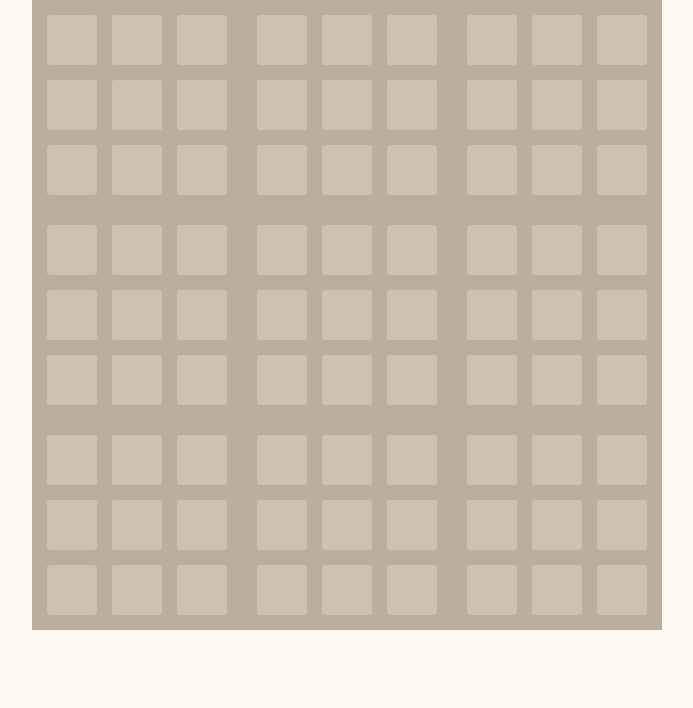
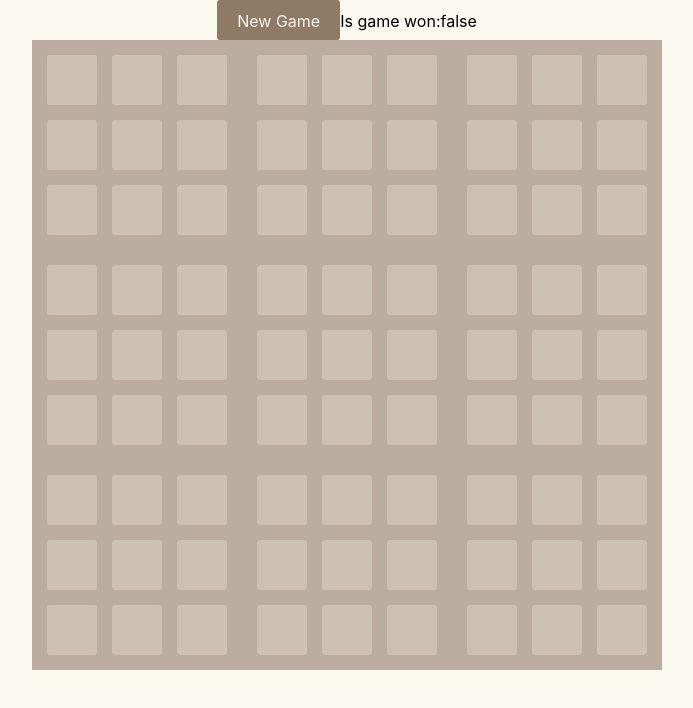
Before and after one commit to Joel-Raju/legendary-tic-tac-toe, a React (Create React App) app: page / in a window 1280 px wide. Shown: the top 708 px of the page, without its empty margins (293-986 px from the left). Built offline with nearby package versions, Linux system fonts and the light colour scheme.

Commit message:
Added how to play, other improvements
- changed the style of cell based on player type
- refactored board won logic
- added Button component

```diff
--- /dev/null
+++ b/src/common/types.ts
@@ -0,0 +1 @@
+export type PlayerType = 'X' | 'O' | undefined;
--- /dev/null
+++ b/src/common/utils.ts
@@ -0,0 +1,107 @@
+/**
+ * If won returns the winning row / col / diagoal indices or else undefined
+ * @param gameState Game State of a board
+ * @returns
+ */
+
+export const isBoardWon = (
+  gameState: Array<Array<number>>
+): Array<Array<number>> | false => {
+  if (
+    gameState[0][0] &&
+    gameState[0][0] === gameState[0][1] &&
+    gameState[0][1] === gameState[0][2]
+  ) {
+    return [
+      [0, 0],
+      [0, 1],
+      [0, 2]
+    ];
+  }
+
+  if (
+    gameState[1][0] &&
+    gameState[1][0] === gameState[1][1] &&
+    gameState[1][1] === gameState[1][2]
+  ) {
+    return [
+      [1, 0],
+      [1, 1],
+      [1, 2]
+    ];
+  }
+
+  if (
+    gameState[2][0] &&
+    gameState[2][0] === gameState[2][1] &&
+    gameState[2][1] === gameState[2][2]
+  ) {
+    return [
+      [2, 0],
+      [2, 1],
+      [2, 2]
+    ];
+  }
+
+  if (
+    gameState[0][0] &&
+    gameState[0][0] === gameState[1][0] &&
+    gameState[1][0] === gameState[2][0]
+  ) {
+    return [
+      [0, 0],
+      [1, 0],
+      [2, 0]
+    ];
+  }
+
+  if (
+    gameState[0][1] &&
+    gameState[0][1] === gameState[1][1] &&
+    gameState[1][1] === gameState[2][1]
+  ) {
+    return [
+      [0, 1],
+      [1, 1],
+      [2, 1]
+    ];
+  }
+
+  if (
+    gameState[0][2] &&
+    gameState[0][2] === gameState[1][2] &&
+    gameState[1][2] === gameState[2][2]
+  ) {
+    return [
+      [0, 2],
+      [1, 2],
+      [2, 2]
+    ];
+  }
+
+  if (
+    gameState[0][0] &&
+    gameState[0][0] === gameState[1][1] &&
+    gameState[1][1] === gameState[2][2]
+  ) {
+    return [
+      [0, 0],
+      [1, 1],
+      [2, 2]
+    ];
+  }
+
+  if (
+    gameState[0][2] &&
+    gameState[0][2] === gameState[1][1] &&
+    gameState[1][1] === gameState[2][1]
+  ) {
+    return [
+      [0, 2],
+      [1, 1],
+      [2, 1]
+    ];
+  }
+
+  return false;
+};
--- /dev/null
+++ b/src/components/Button.tsx
@@ -0,0 +1,19 @@
+import styled from 'styled-components';
+
+const Button = styled.button`
+  appearance: none;
+  border: none;
+  font: inherit;
+  color: inherit;
+  display: inline-block;
+  background: #8f7a66;
+  border-radius: 3px;
+  padding: 0 20px;
+  text-decoration: none;
+  color: #f9f6f2;
+  height: 40px;
+  line-height: 42px;
+  cursor: pointer;
+`;
+
+export default Button;
--- a/src/components/Game.tsx
+++ b/src/components/Game.tsx
@@ -1,6 +1,15 @@
 import React from 'react';
+import styled from 'styled-components';
+import reducer, {
+  State as AppState,
+  InitialState as AppInitialState,
+  Action as AppAction
+} from '../store/gameReducer';
 import GameBoard from './GameBoard';
-import styled from 'styled-components';
+import { PlayerType } from '../common/types';
+import { isBoardWon } from '../common/utils';
+import Button from './Button';
+import { ActionTypes } from '../store/actionTypes';
 
 const StyledGame = styled.div`
   border-radius: 3px;
@@ -15,10 +24,10 @@ const getInitialGameState = () => {
   const gameBoardCount = 9;
   const gridSize = 3;
   const initialState = new Array(gameBoardCount);
-  for (let board = 0; board < gameBoardCount; board++) {
+  for (let board = 0; board < gameBoardCount; board += 1) {
     const rowCount = gridSize;
     const gameGrid = new Array(3);
-    for (let j = 0; j < rowCount; j++) {
+    for (let j = 0; j < rowCount; j += 1) {
       gameGrid[j] = new Array(gridSize);
     }
     initialState[board] = gameGrid;
@@ -29,13 +38,18 @@ const getInitialGameState = () => {
 
 const Game: React.FC = () => {
   const gameBoardCount = 9;
+
   const [gameState, setGameState] = React.useState(getInitialGameState());
+
+  const [appState, dispatch] = React.useReducer<
+    React.Reducer<AppState, AppAction>
+  >(reducer, AppInitialState);
 
   const makeMove = (
     boardIndex: number,
     row: number,
     col: number,
-    value: 'X' | 'O'
+    value: PlayerType
   ) => {
     const boardState = gameState[boardIndex].slice();
     boardState[row][col] = value;
@@ -48,18 +62,7 @@ const Game: React.FC = () => {
 
   const isGameBoardWon = (boardIndex: number) => {
     const boardState = gameState[boardIndex];
-    return (
-      (boardState[0][0] === boardState[0][1] &&
-        boardState[0][1] === boardState[0][2]) ||
-      (boardState[1][0] === boardState[1][1] &&
-        boardState[1][1] === boardState[1][2]) ||
-      (boardState[2][0] === boardState[2][1] &&
-        boardState[2][1] === boardState[2][2]) ||
-      (boardState[0][0] === boardState[1][1] &&
-        boardState[1][1] === boardState[2][2]) ||
-      (boardState[0][2] === boardState[1][1] &&
-        boardState[1][1] === boardState[2][0])
-    );
+    return !!isBoardWon(boardState);
   };
 
   const isGameWon = () => {
@@ -75,27 +78,31 @@ const Game: React.FC = () => {
     );
   };
 
+  const startNewGame = () => {
+    setGameState(getInitialGameState());
+    dispatch({ type: ActionTypes.INCREMENT_NUM_OF_GAMES });
+  };
+
   const renderGameBoards = () => {
     const gridSize = 3;
     const gameBoards: any = [];
 
-    for (let row = 0, boardIndex = 0; row < gridSize; row++) {
+    for (let row = 0, boardIndex = 0; row < gridSize; row += 1) {
       const rowBoards = [];
       (bIndex => {
-        for (let col = 0; col < gridSize; col++) {
+        for (let col = 0; col < gridSize; col += 1) {
           rowBoards.push(
             <GameBoard
               key={row + col}
+              playerType={appState.playerType}
               gameState={gameState[boardIndex]}
               isWon={isGameBoardWon(boardIndex)}
-              onClick={(row, col) =>
-                (bIdx => {
-                  makeMove(bIdx, row, col, 'X');
-                })(bIndex)
+              onClick={(bRow, bCol) =>
+                makeMove(bIndex, bRow, bCol, appState.playerType)
               }
             />
           );
-          boardIndex++;
+          boardIndex += 1;
         }
         gameBoards.push(
           <div className='row' key={row}>
@@ -108,7 +115,16 @@ const Game: React.FC = () => {
     return gameBoards;
   };
 
-  return <StyledGame>{renderGameBoards()}</StyledGame>;
+  return (
+    <StyledGame>
+      <div>
+        <Button onClick={startNewGame}>New Game</Button>
+        Is game won:
+        {isGameWon() ? 'true' : 'false'}
+      </div>
+      {renderGameBoards()}
+    </StyledGame>
+  );
 };
 
 export default Game;
--- a/src/components/GameBoard.tsx
+++ b/src/components/GameBoard.tsx
@@ -1,6 +1,7 @@
 import React from 'react';
 import styled from 'styled-components';
 import GridCell from './GridCell';
+import { PlayerType } from '../common/types';
 
 const StyledBoard = styled.div`
   display: inline-block;
@@ -22,12 +23,18 @@ const StyledBoard = styled.div`
 `;
 
 interface Props {
+  playerType: PlayerType;
   gameState: [];
   isWon: boolean;
   onClick: (row: number, col: number) => any;
 }
 
-const GameBoard: React.FC<Props> = ({ gameState, isWon, onClick }) => {
+const GameBoard: React.FC<Props> = ({
+  gameState,
+  isWon,
+  onClick,
+  playerType
+}) => {
   const handleClick = (row: number, col: number) => {
     if (gameState[row][col]) {
       return;
@@ -44,7 +51,7 @@ const GameBoard: React.FC<Props> = ({ gameState, isWon, onClick }) => {
         cells.push(
           <GridCell
             key={row + col}
-            type='empty'
+            playerType={playerType}
             value={gameState[row][col]}
             onClick={() => handleClick(row, col)}
           />
--- a/src/components/GridCell.tsx
+++ b/src/components/GridCell.tsx
@@ -1,9 +1,28 @@
 import React from 'react';
 import styled from 'styled-components';
+import { PlayerType } from '../common/types';
 
-const StyledCell = styled.div`
+enum CellType {
+  EMPTY,
+  PLAYER,
+  BOT
+}
+
+const getBgColor = (type: CellType) => {
+  if (type === CellType.PLAYER) {
+    return `#ede0c8`;
+  }
+
+  if (type === CellType.BOT) {
+    return `#f2b179`;
+  }
+
+  return `rgba(238, 228, 218, 0.35)`;
+};
+
+const StyledCell = styled.div<{ type: CellType }>`
   display: flex;
-  background: rgba(238, 228, 218, 0.35);
+  background: ${props => getBgColor(props.type)};
   border-radius: 3px;
   justify-content: center;
   align-items: center;
@@ -17,19 +36,33 @@ const StyledCell = styled.div`
     flex: 1;
     font-size: 2rem;
     text-align: center;
+    color: ${props => (props.type === CellType.BOT ? `#ffffff` : `#776e65`)};
   }
 `;
 
 interface Props {
-  type: 'empty' | 'player' | 'opponent';
-  value?: 'X' | 'O';
+  playerType: PlayerType;
+  value?: PlayerType;
   onClick: () => any;
 }
 
-const GridCell: React.FC<Props> = ({ type, value, onClick }) => (
-  <StyledCell onClick={() => onClick()}>
-    <div className='inner-value'>{value}</div>
-  </StyledCell>
-);
+const GridCell: React.FC<Props> = ({ playerType, value, onClick }) => {
+  const getCellType = () => {
+    if (playerType && value) {
+      if (playerType === value) {
+        return CellType.PLAYER;
+      }
+      return CellType.BOT;
+    }
+
+    return CellType.EMPTY;
+  };
+
+  return (
+    <StyledCell onClick={() => onClick()} type={getCellType()}>
+      <div className='inner-value'>{value}</div>
+    </StyledCell>
+  );
+};
 
 export default GridCell;
--- a/src/store/actionTypes.ts
+++ b/src/store/actionTypes.ts
@@ -1,4 +1,4 @@
-export const enum ActionTypes {
+export enum ActionTypes {
   SET_PLAYER_TYPE = 'SET_PLAYER_TYPE',
   INCREMENT_SCORE = 'INCREMENT_SCORE',
   INCREMENT_NUM_OF_GAMES = 'INCREMENT_NUM_OF_GAMES'
--- a/src/store/gameReducer.ts
+++ b/src/store/gameReducer.ts
@@ -1,24 +1,25 @@
 import React from 'react';
 import { ActionTypes } from './actionTypes';
+import { PlayerType } from '../common/types';
 
-export interface IState {
-  playerType: 'X' | 'O' | undefined;
+export interface State {
+  playerType: PlayerType;
   winTimes: number;
   numOfGames: number;
 }
 
-export const initialState: IState = {
+export const InitialState: State = {
   numOfGames: 0,
-  playerType: undefined,
+  playerType: 'X',
   winTimes: 0
 };
 
-interface IAction {
+export interface Action {
   type: ActionTypes;
-  payload: any;
+  payload?: any;
 }
 
-const reducer: React.Reducer<IState, IAction> = (state: IState, action) => {
+const reducer: React.Reducer<State, Action> = (state: State, action) => {
   const { type, payload } = action;
 
   switch (type) {
```
Also changed, not shown: src/components/HowTo.tsx (added, +22 -0 lines), src/components/ScoreCard.tsx (added, +7 -0 lines).
